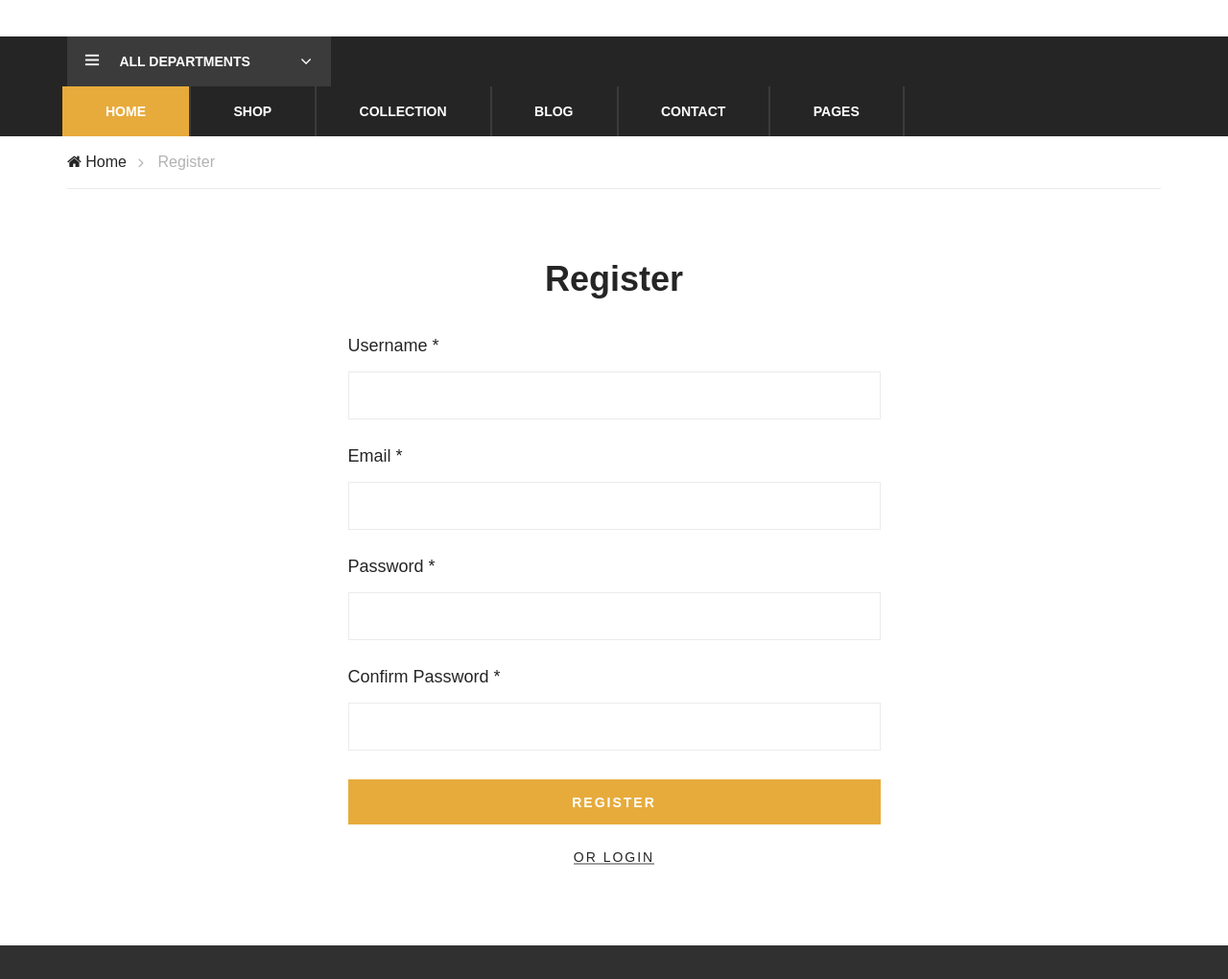
After one commit to sibouras/ala-shop, a PHP site: page /register.php in a window 1280 px wide. The commit adds this page. Shown: the part 285-1305 px from the top of the page at 96% size. Run offline with PHP 8.4, Linux system fonts and the light colour scheme; tables that the repository leaves empty or names only in its code hold one stand-in row (values such as "Sample post"); some web fonts are replaced.

Commit message:
submit register form with ajax

```diff
--- /dev/null
+++ b/database/User.php
@@ -0,0 +1,26 @@
+<?php
+
+class User
+{
+  public $db;
+
+  public function __construct($db)
+  {
+    $this->db = $db;
+  }
+
+  public function signup($post)
+  {
+    $data = [
+      'username' => $post['username'],
+      'email' => $post['email'],
+      'password' => $post['password']
+    ];
+    $conPassword = $post['con-password'];
+
+    $query = "INSERT INTO users(userName, email, password, date) VALUES (:username, :email, :password, now())";
+    $stmt = $this->db->prepare($query);
+    $stmt->execute($data);
+    echo "<div class='alert alert-success text-center'>Data Saved</div>";
+  }
+}
--- a/includes/functions/functions.php
+++ b/includes/functions/functions.php
@@ -9,13 +9,18 @@ require('database/Product.php');
 // require Cart class
 require('database/Cart.php');
 
+// require User class
+require('database/User.php');
+
 // product object
 $product = new Product($pdo);
 
 // cart object
 $cart = new Cart($pdo);
 
-// $cart->insertIntoCart(3, 4);
+// user object
+$user = new User($pdo);
+
 
 function pre_r($value)
 {
--- a/includes/templates/footer.php
+++ b/includes/templates/footer.php
@@ -124,6 +124,7 @@
 <script src="layout/js/owl.carousel.min.js"></script>
 <script src="layout/js/mixitup.min.js"></script>
 <script src="layout/js/main.js"></script>
+<script src="layout/js/script.js"></script>
 </body>
 
 </html>
--- a/includes/templates/header.php
+++ b/includes/templates/header.php
@@ -32,9 +32,9 @@ $categories = $product->getData(
 
 <body>
   <!-- Page Preloder -->
-  <div id="preloder">
+  <!-- <div id="preloder">
     <div class="loader"></div>
-  </div>
+  </div> -->
 
   <!-- Header Section Begin -->
   <header class="header-section">
@@ -51,7 +51,7 @@ $categories = $product->getData(
           </div>
         </div>
         <div class="ht-right">
-          <a href="#" class="login-panel"><i class="fa fa-user"></i>Login</a>
+          <a href="login.php" class="login-panel"><i class="fa fa-user"></i>Login</a>
           <div class="lan-selector">
             <select class="language_drop" name="countries" id="countries" style="width: 300px">
               <option value="yt" data-image="layout/img/flag-1.jpg" data-imagecss="flag yt" data-title="English">
@@ -195,17 +195,17 @@ $categories = $product->getData(
                 <li><a href="#">Kid's</a></li>
               </ul>
             </li>
-            <li><a href="./blog.html">Blog</a></li>
-            <li><a href="./contact.html">Contact</a></li>
+            <li><a href="./blog.php">Blog</a></li>
+            <li><a href="./contact.php">Contact</a></li>
             <li>
               <a href="#">Pages</a>
               <ul class="dropdown">
                 <li><a href="./product.php">Product Details</a></li>
                 <li><a href="./shopping-cart.php">Shopping Cart</a></li>
-                <li><a href="./check-out.html">Checkout</a></li>
-                <li><a href="./faq.html">Faq</a></li>
-                <li><a href="./register.html">Register</a></li>
-                <li><a href="./login.html">Login</a></li>
+                <li><a href="./check-out.php">Checkout</a></li>
+                <li><a href="./faq.php">Faq</a></li>
+                <li><a href="./register.php">Register</a></li>
+                <li><a href="./login.php">Login</a></li>
               </ul>
             </li>
           </ul>
--- /dev/null
+++ b/layout/js/script.js
@@ -0,0 +1,24 @@
+function saveData() {
+  const formElement = document.querySelectorAll('.form-data');
+  const formData = new FormData();
+  for (let i = 0; i < formElement.length; i++) {
+    formData.append(formElement[i].name, formElement[i].value);
+  }
+  // console.log([...formData]);
+  document.getElementById('submit').disabled = true;
+
+  const ajaxRequest = new XMLHttpRequest();
+  ajaxRequest.open('POST', 'process-data.php');
+  ajaxRequest.send(formData);
+
+  ajaxRequest.onreadystatechange = function () {
+    if (ajaxRequest.readyState === 4 && ajaxRequest.status === 200) {
+      document.getElementById('submit').disabled = false;
+      document.getElementById('register-form').reset();
+      document.getElementById('message').innerHTML = ajaxRequest.responseText;
+      setTimeout(() => {
+        document.getElementById('message').innerHTML = '';
+      }, 2000);
+    }
+  };
+}
--- /dev/null
+++ b/register.php
@@ -0,0 +1,65 @@
+<?php
+include('includes/templates/header.php');
+
+// if ($_SERVER['REQUEST_METHOD'] == 'POST') {
+//   if (isset($_POST['register_submit'])) {
+//     $user->signup($_POST);
+//   }
+// }
+?>
+
+<!-- Breadcrumb Section Begin -->
+<div class="breacrumb-section">
+  <div class="container">
+    <div class="row">
+      <div class="col-lg-12">
+        <div class="breadcrumb-text">
+          <a href="#"><i class="fa fa-home"></i> Home</a>
+          <span>Register</span>
+        </div>
+      </div>
+    </div>
+  </div>
+</div>
+<!-- Breadcrumb Form Section Begin -->
+
+<!-- Register Section Begin -->
+<div class="register-login-section spad">
+  <div class="container">
+    <div class="row">
+      <div class="col-lg-6 offset-lg-3">
+        <div id="message"></div>
+        <div class="register-form">
+          <h2>Register</h2>
+          <form id="register-form" method="POST">
+            <div class="group-input">
+              <label for="username">Username *</label>
+              <input type="text" id="username" name="username" class="form-data">
+            </div>
+            <div class="group-input">
+              <label for="email">Email *</label>
+              <input type="email" id="email" name="email" class="form-data">
+            </div>
+            <div class="group-input">
+              <label for="password">Password *</label>
+              <input type="password" id="password" name="password" class="form-data">
+            </div>
+            <div class="group-input">
+              <label for="con-password">Confirm Password *</label>
+              <input type="password" id="con-password" name="con-password" class="form-data">
+            </div>
+            <button type="submit" id="submit" name="register_submit" class="site-btn register-btn form-data" onclick="saveData();">REGISTER</button>
+          </form>
+          <div class="switch-login">
+            <a href="./login.php" class="or-login">Or Login</a>
+          </div>
+        </div>
+      </div>
+    </div>
+  </div>
+</div>
+<!-- Register Form Section End -->
+
+<?php
+include('includes/templates/footer.php');
+?>
```
Also changed, not shown: login.php (added, +66 -0 lines), process-data.php (added, +8 -0 lines).
